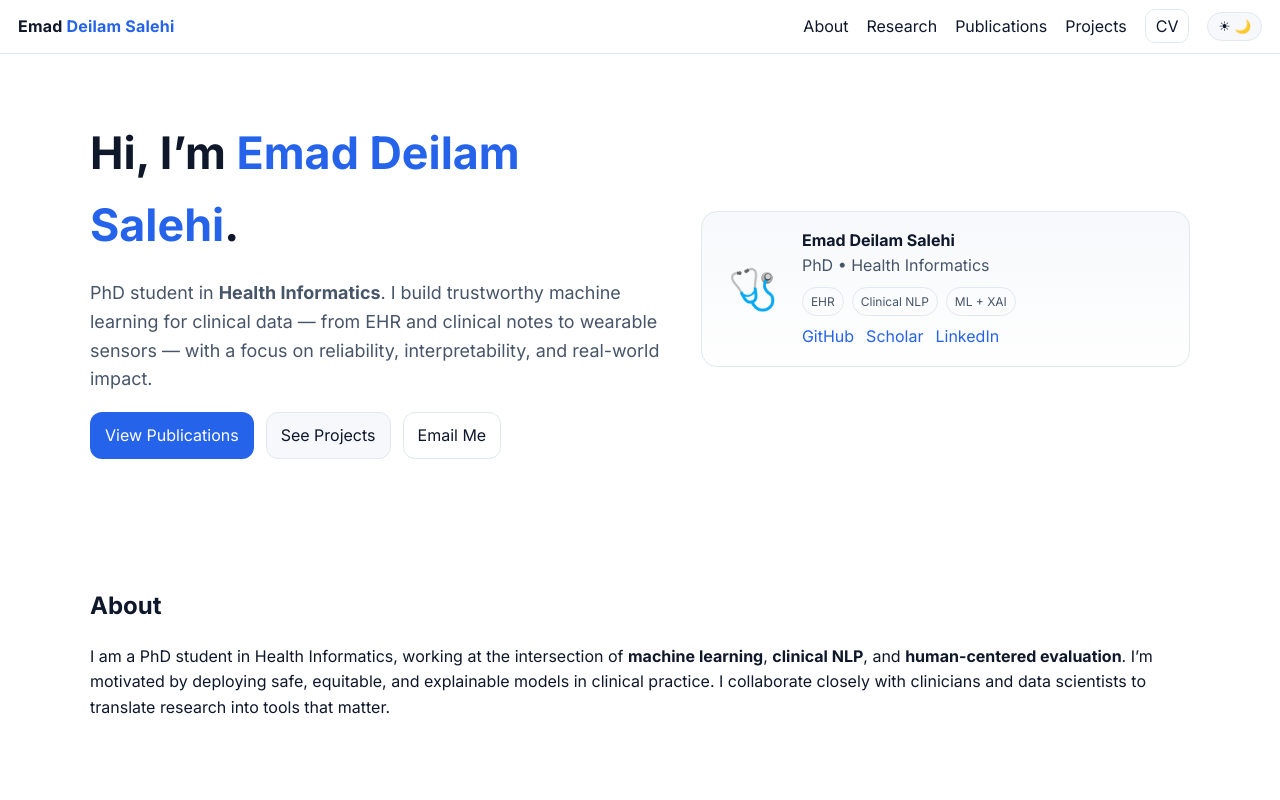
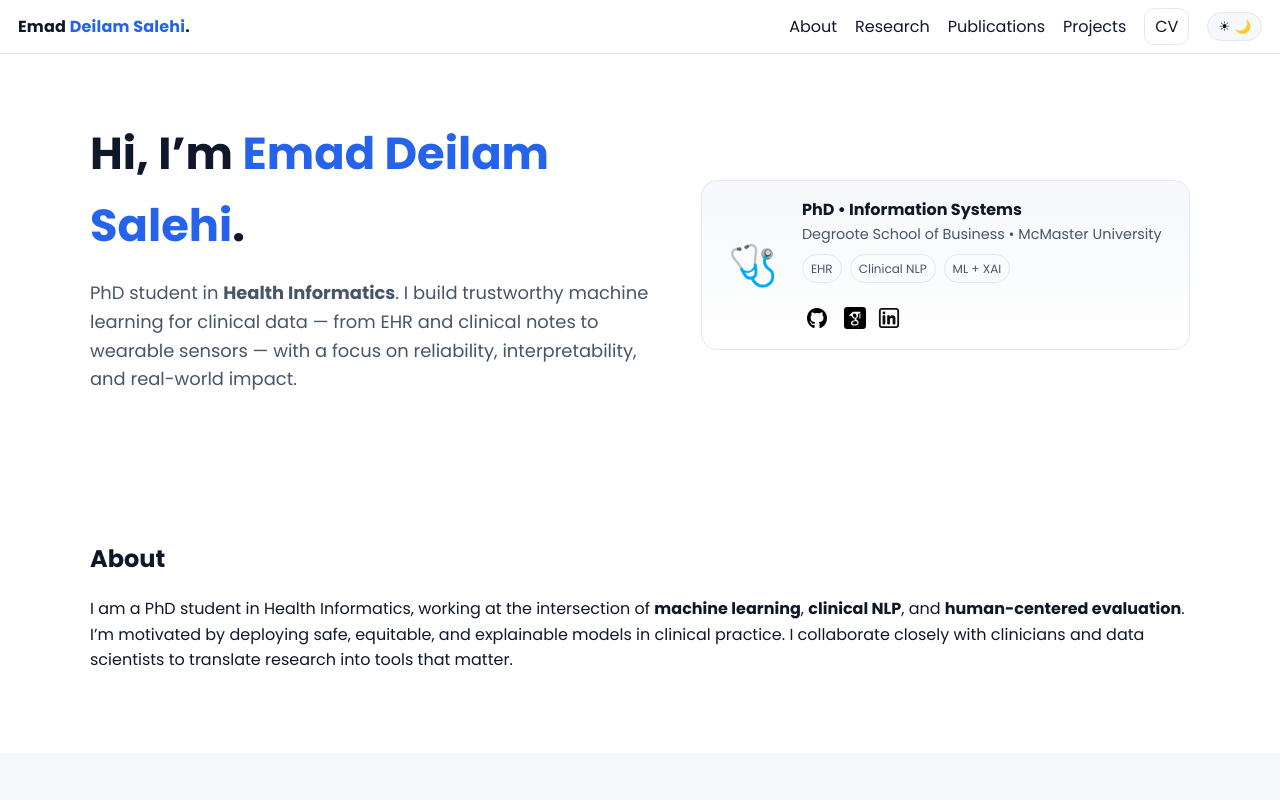
Before and after one commit to emad-deilam-salehi/emad-deilam-salehi.github.io, a plain HTML site: page index.html in a window 1280 px wide. Shown: the top 800 px of the page. Drawn offline with Linux system fonts and the light colour scheme.

Commit message:
Minor Improvement

```diff
--- a/css/styles.css
+++ b/css/styles.css
@@ -29,7 +29,7 @@
 html { scroll-behavior: smooth; }
 body {
   margin: 0;
-  font-family: Inter, ui-sans-serif, system-ui, -apple-system, Segoe UI, Roboto, Helvetica, Arial, "Apple Color Emoji", "Segoe UI Emoji";
+  font-family: "Poppins", ui-sans-serif, system-ui, -apple-system, "Segoe UI", Roboto, Helvetica, Arial, "Apple Color Emoji", "Segoe UI Emoji", sans-serif;
   background: var(--bg);
   color: var(--text);
   line-height: 1.6;
@@ -142,11 +142,16 @@ body {
 }
 .avatar { font-size: 40px; display: grid; place-items: center; }
 .profile-card .name { font-weight: 700; }
-.profile-card .role { color: var(--muted); margin-bottom: 8px; }
+.profile-card .role { color: var(--muted); margin-bottom: 8px; font-size: 0.9rem; }
 .tags { list-style: none; display: flex; gap: 8px; padding: 0; margin: 0 0 8px 0; flex-wrap: wrap; }
 .tags li { border: 1px solid var(--border); padding: 4px 8px; border-radius: 999px; font-size: 12px; color: var(--muted); }
 .social { display: flex; gap: 12px; }
-.social a { color: var(--accent); text-decoration: none; }
+.profile-card .social { margin-top: 20px; }
+.social a { color: var(--accent); text-decoration: none; display: inline-flex; align-items: center; }
+.social img { width: 22px; height: 22px; display: block; filter: invert(72%) sepia(12%) saturate(2465%) hue-rotate(189deg) brightness(98%) contrast(93%); }
+.light .social img { filter: none; }
+/* Increase only the GitHub icon size */
+.social a[aria-label="GitHub"] img { width: 30px; height: 30px; }
 
 .card-grid {
   display: grid;
--- a/index.html
+++ b/index.html
@@ -15,7 +15,7 @@
     <meta name="twitter:card" content="summary_large_image">
 
     <link rel="icon" href="assets/favicon.svg" type="image/svg+xml">
-    <link rel="stylesheet" href="https://fonts.googleapis.com/css2?family=Inter:wght@300;400;500;600;700;800&display=swap">
+    <link rel="stylesheet" href="https://fonts.googleapis.com/css2?family=Poppins:wght@300;400;500;600;700;800&display=swap">
     <link rel="stylesheet" href="css/styles.css">
     <script defer src="js/main.js"></script>
 
@@ -40,7 +40,7 @@
   </head>
   <body>
     <header class="site-header">
-      <a href="#home" class="brand">Emad <span>Deilam Salehi</span></a>
+      <a href="#home" class="brand">Emad <span>Deilam Salehi</span>.</a>
       <nav class="site-nav" id="site-nav" aria-label="Primary Navigation">
         <button class="nav-toggle" id="nav-toggle" aria-label="Toggle navigation" aria-expanded="false">☰</button>
         <ul class="nav-list" id="nav-list">
@@ -66,27 +66,33 @@
             <div class="hero-copy">
               <h1 id="intro-title" class="reveal">Hi, I’m <span class="accent">Emad Deilam Salehi</span>.</h1>
               <p class="lead reveal" style="--reveal-delay: 80ms">PhD student in <strong>Health Informatics</strong>. I build trustworthy machine learning for clinical data — from EHR and clinical notes to wearable sensors — with a focus on reliability, interpretability, and real-world impact.</p>
-              <div class="hero-ctas reveal" style="--reveal-delay: 160ms">
+              <!-- <div class="hero-ctas reveal" style="--reveal-delay: 160ms">
                 <a class="btn primary" href="#publications">View Publications</a>
                 <a class="btn" href="#projects">See Projects</a>
                 <a class="btn subtle" href="mailto:your.email@university.edu">Email Me</a>
-              </div>
+              </div> -->
             </div>
             <div class="hero-card reveal" style="--reveal-delay: 120ms">
               <div class="profile-card">
                 <div class="avatar" aria-hidden="true">🩺</div>
                 <div class="meta">
-                  <div class="name">Emad Deilam Salehi</div>
-                  <div class="role">PhD • Health Informatics</div>
+                  <div class="name">PhD • Information Systems</div>
+                  <div class="role">Degroote School of Business • McMaster University</div>
                   <ul class="tags">
                     <li>EHR</li>
                     <li>Clinical NLP</li>
                     <li>ML + XAI</li>
                   </ul>
                   <div class="social">
-                    <a href="https://github.com/emad-deilam-salehi" aria-label="GitHub">GitHub</a>
-                    <a href="#" aria-label="Google Scholar">Scholar</a>
-                    <a href="#" aria-label="LinkedIn">LinkedIn</a>
+                    <a href="https://github.com/emad-deilam-salehi" aria-label="GitHub">
+                      <img src="assets/Github.svg" alt="">
+                    </a>
+                    <a href="#" aria-label="Google Scholar">
+                      <img src="assets/googleScholar.svg" alt="">
+                    </a>
+                    <a href="#" aria-label="LinkedIn">
+                      <img src="assets/linkedin.svg" alt="">
+                    </a>
                   </div>
                 </div>
               </div>
```
Also changed, not shown: cv.html (+1 -0 lines).
